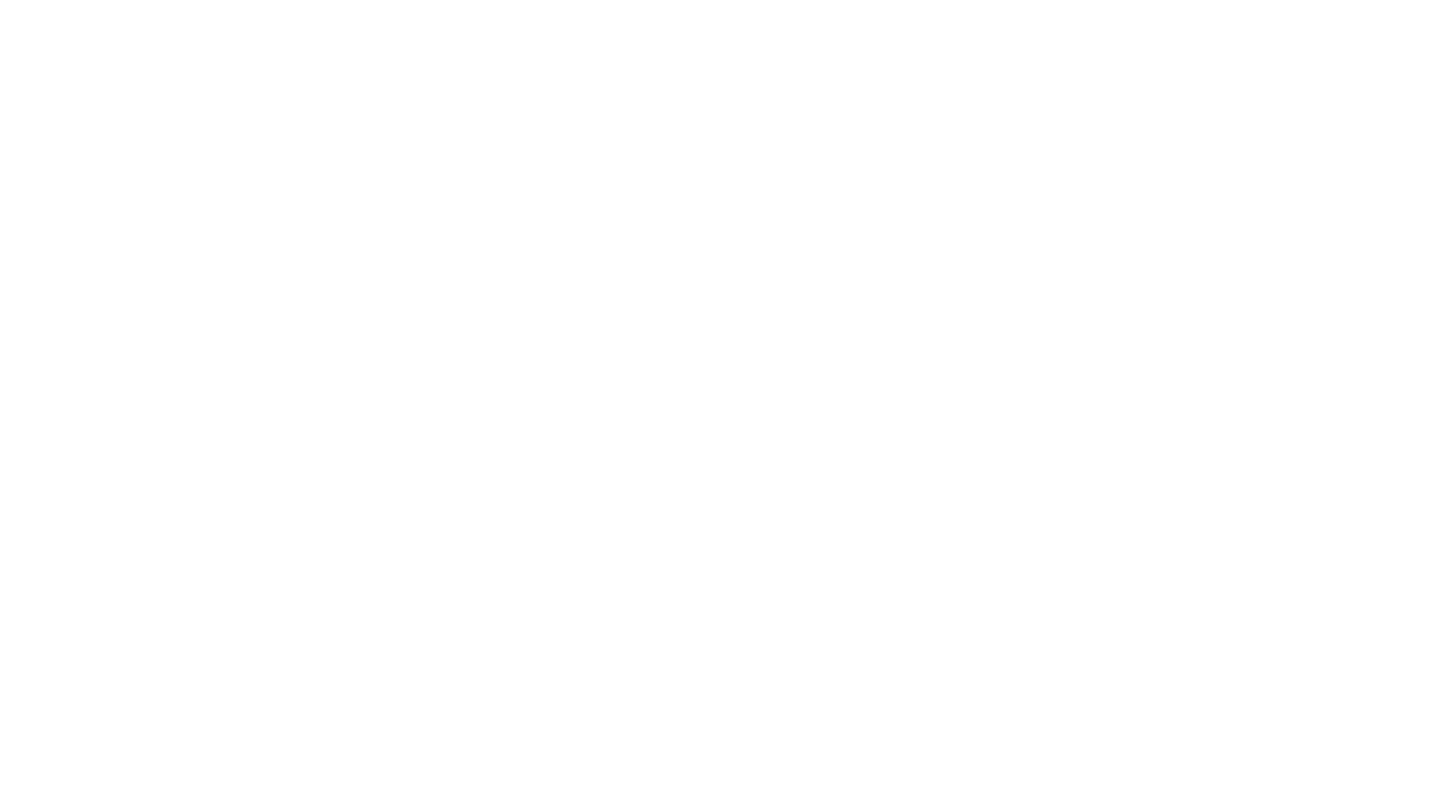
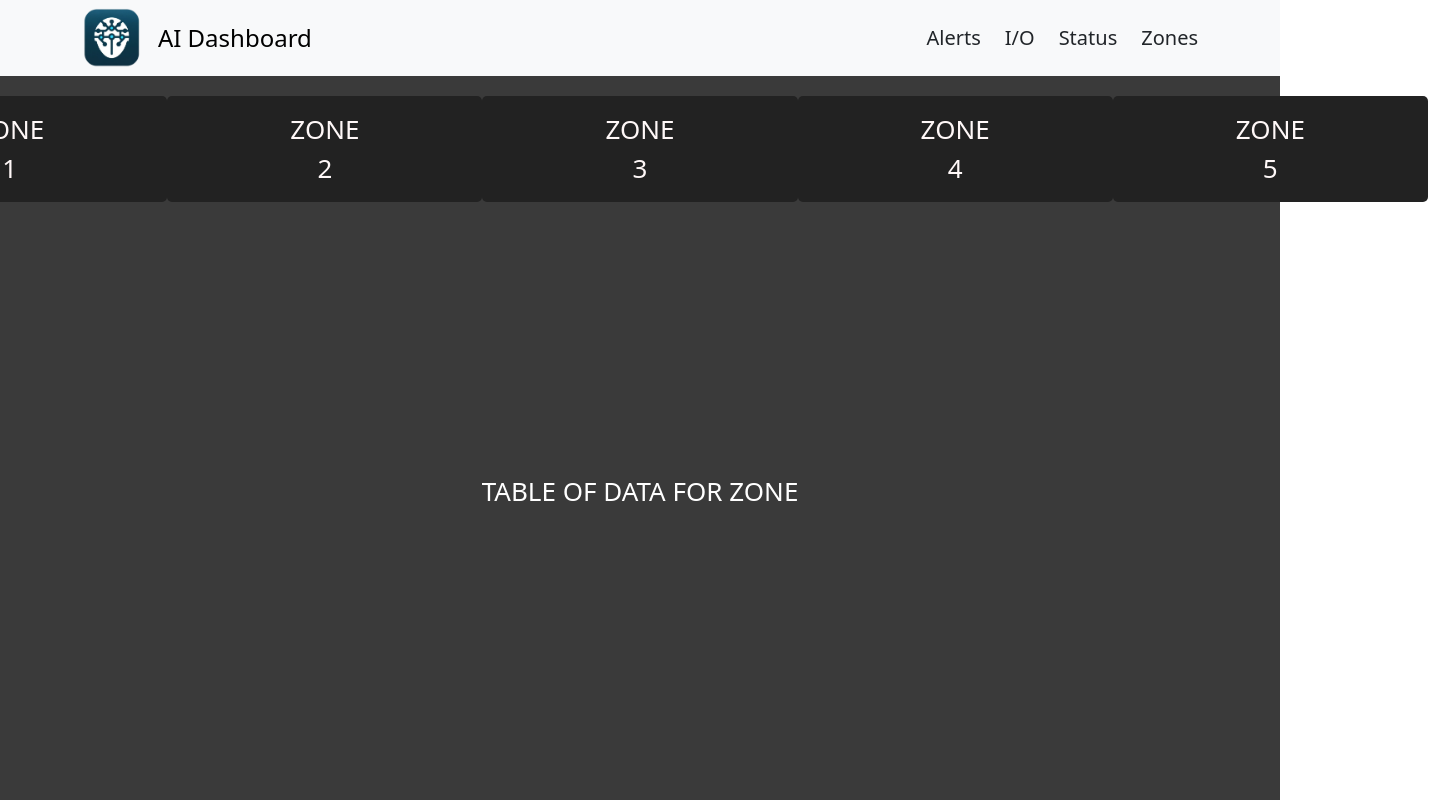
Before and after one commit to dingjw1997/AI-Dashboard, a React (Create React App) app: page /zones in a window 1280 px wide. Shown: the top 800 px of the page, 1448 px wide, since content can reach past the window. Built offline with nearby package versions, Linux system fonts and the light colour scheme.

Commit message:
Guri's code

```diff
--- /dev/null
+++ b/src/pages/Zones/Zones.css
@@ -0,0 +1,38 @@
+
+.App {
+  background-color: #3a3a3a; /* Setting the background color to black */
+  min-height: 100vh; /* Setting minimum height to cover the entire viewport */
+  display: flex; /* Using flexbox for layout */
+  flex-direction: column;
+  align-items: center; /* Centering items horizontally */
+  justify-content: flex-start; /* Centering items vertically */
+}
+
+.App-header {
+  display: flex;
+  flex-direction: column;
+  align-items: center;
+  justify-content: center;
+  font-size: calc(10px + 2vmin);
+  color: white;
+}
+
+.button-container {
+  display: flex;
+  justify-content: flex-start; /* Align buttons to the left */
+  padding: 20px; /* Add padding for spacing */
+}
+
+.top-button {
+  background-color: #222222;
+  color: rgb(255, 248, 248);
+  border: none;
+  border-radius: 5px;
+  padding: 14px 123px;
+  cursor: pointer;
+}
+
+.text-center {
+  text-align: center;
+  padding-top: 250px;
+}
--- a/src/pages/Zones/Zones.tsx
+++ b/src/pages/Zones/Zones.tsx
@@ -1,7 +1,41 @@
-import React from 'react';
+
+import React, { useState } from 'react';
+import './Zones.css';
+import Header from '../../components/Header/Header';
 
 function Zones() {
-  return <h1>This is the Zones Page.</h1>;
+  const [buttonColors, setButtonColors] = useState(['#222222', '#222222', '#222222', '#222222', '#222222']);
+
+  const handleButtonClick = (index: number) => {
+    const newColors = buttonColors.map((color, i) => (i === index ? (color === '#222222' ? 'red' : '#222222') : '#222222'));
+    setButtonColors(newColors);
+  };
+
+  return (
+    <div>
+      <div className="Header" data-testid="header-component">
+        <Header />
+      </div>
+      <div className="App">
+        <header className="App-header">
+          <div className="button-container"> {/* Updated class name */}
+            {/* Map over buttonColors array to create each button */}
+            {buttonColors.map((color, index) => (
+              <button
+                key={index}
+                className="top-button"
+                style={{ backgroundColor: color }}
+                onClick={() => handleButtonClick(index)}
+              >
+                ZONE {index + 1}
+              </button>
+            ))}
+          </div>
+          <p className="text-center" style={{ color: 'white' }}>TABLE OF DATA FOR ZONE</p>
+        </header>
+      </div>
+    </div>
+  );
 }
 
 export default Zones;
```
Also changed, not shown: 1 other file (tests, documents, lock files or other folders).
